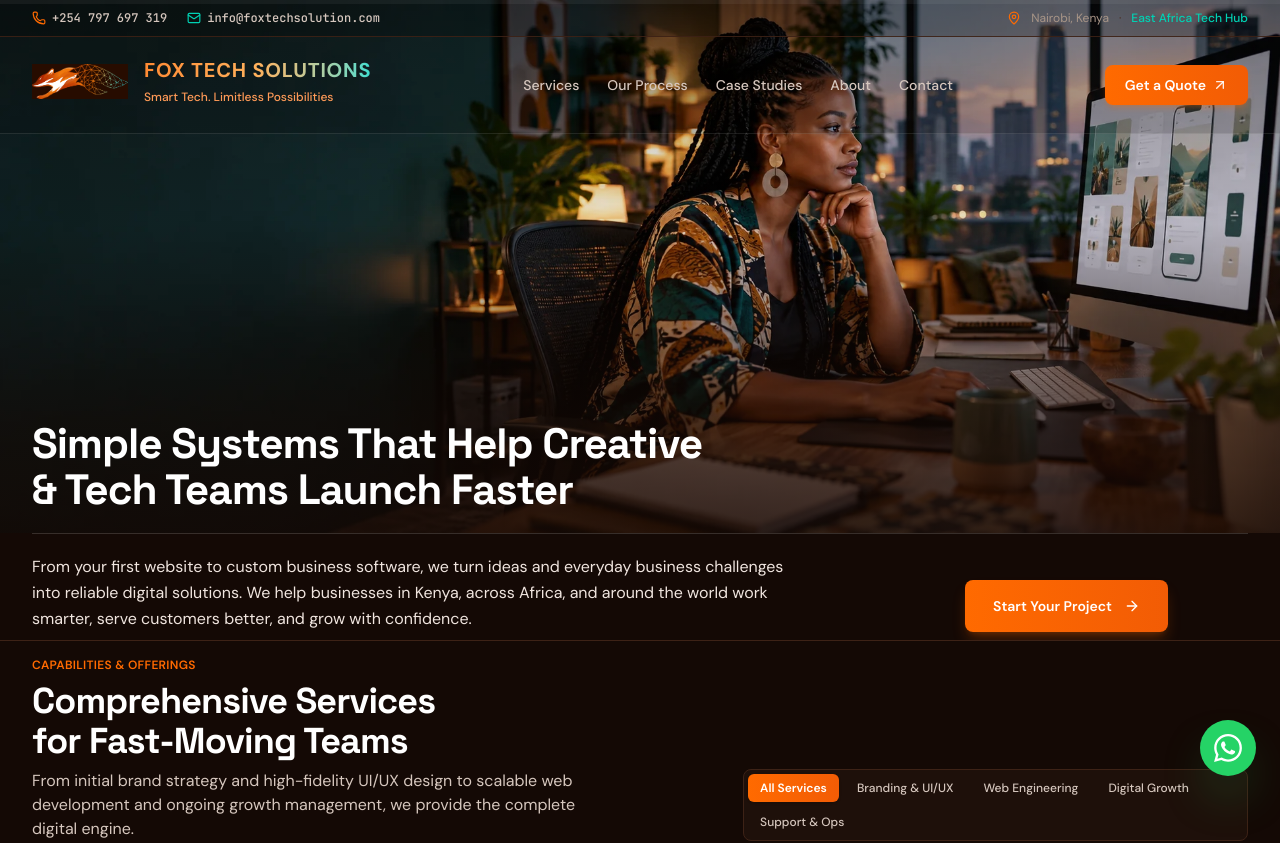
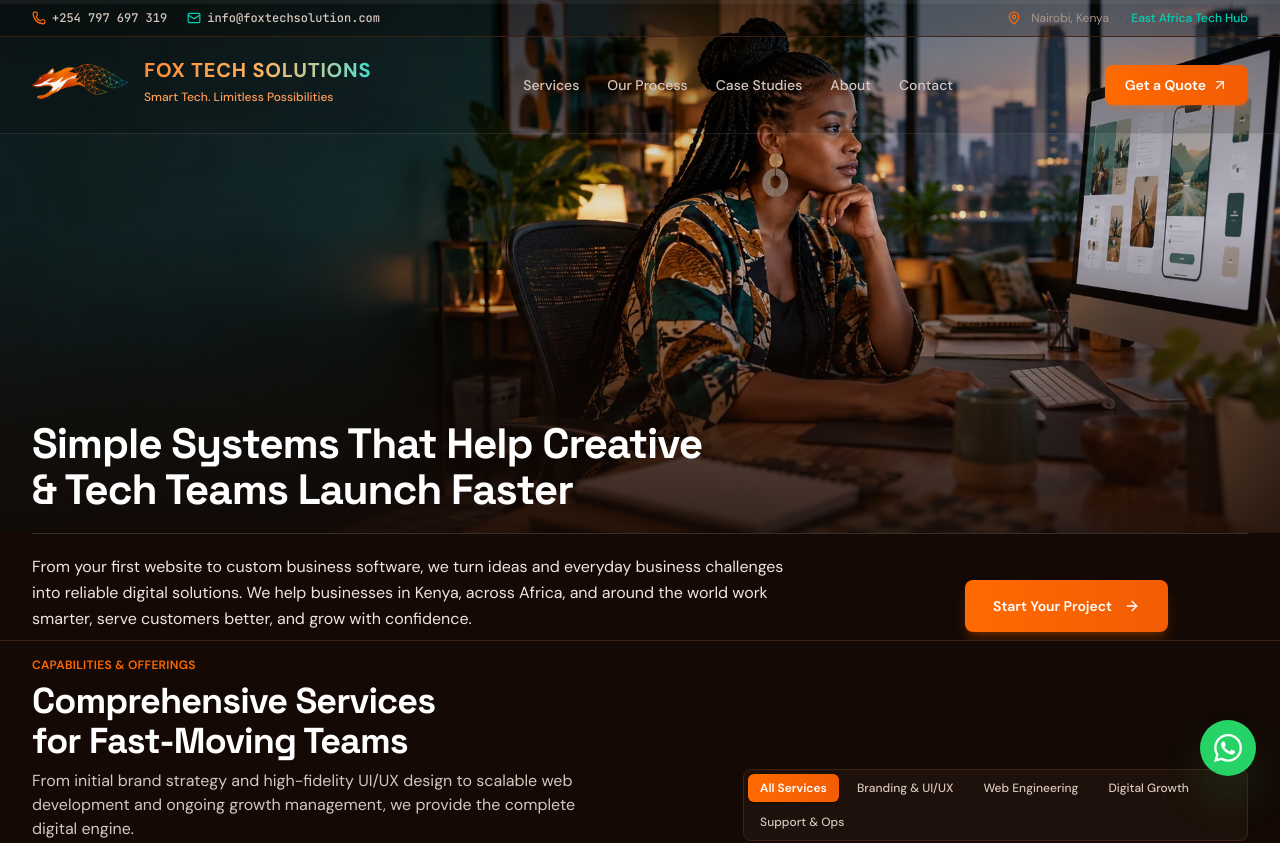
Before and after one commit to johnorengo/Fox-Tech-Portfolio, a React (Vite) app: page / in a window 1280 px wide. Shown: the top 843 px of the page. Built offline with nearby package versions, Linux system fonts and the light colour scheme.

Commit message:
Remove fox logo background for transparent navigation branding

```diff
--- a/src/components/FoxTechLogo.tsx
+++ b/src/components/FoxTechLogo.tsx
@@ -6,7 +6,7 @@ interface FoxTechLogoProps {
 
 export const FoxTechLogo: React.FC<FoxTechLogoProps> = ({ className = '' }) => (
   <span className={`fox-brand inline-flex items-center gap-2 sm:gap-4 ${className}`}>
-    <img src="/fox-tech-symbol.png" alt="" className="fox-brand-symbol" />
+    <img src="/fox-tech-symbol.png?v=transparent" alt="" className="fox-brand-symbol" />
     <span className="flex flex-col items-start gap-1">
       <span className="text-xs min-[380px]:text-sm font-bold tracking-[0.04em] text-[#ff8a32] bg-gradient-to-r from-[#ff8a32] via-[#ffb15c] to-[#36ddcf] bg-clip-text [-webkit-text-fill-color:transparent] sm:text-xl">FOX TECH SOLUTIONS</span>
       <span className="text-[8px] min-[380px]:text-[9px] font-medium leading-relaxed text-[#ff9a57] sm:text-xs">
```
Also changed, not shown: public/fox-tech-symbol.png.
